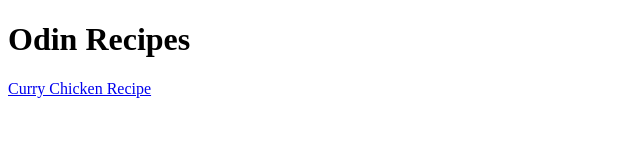
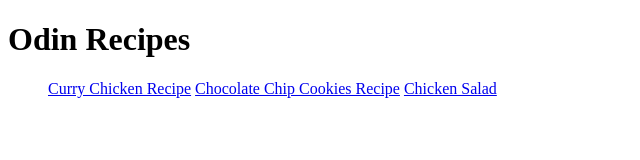
Before and after one commit to tooly11/odin-recipes, a plain HTML site: page index.html in a window 1280 px wide. Shown: the whole page, without its empty margins (0-640 px from the left). Drawn offline with Linux system fonts and the light colour scheme.

Commit message:
final commit

```diff
--- a/index.html
+++ b/index.html
@@ -8,6 +8,10 @@
 </head>
 <body>
    <h1>Odin Recipes</h1>
-   <a href="recipes/currychicken.html">Curry Chicken Recipe</a>
+   <ul>
+        <a href="recipes/currychicken.html">Curry Chicken Recipe</a>
+        <a href="recipes/chocolatechipcookies.html">Chocolate Chip Cookies Recipe</a>
+        <a href="recipes/chickensalad.html">Chicken Salad</a>
+    </ul>
 </body>
 </html>
```
Also changed, not shown: chocolate_cookies.webp (added), curry_chicken.webp (added).
